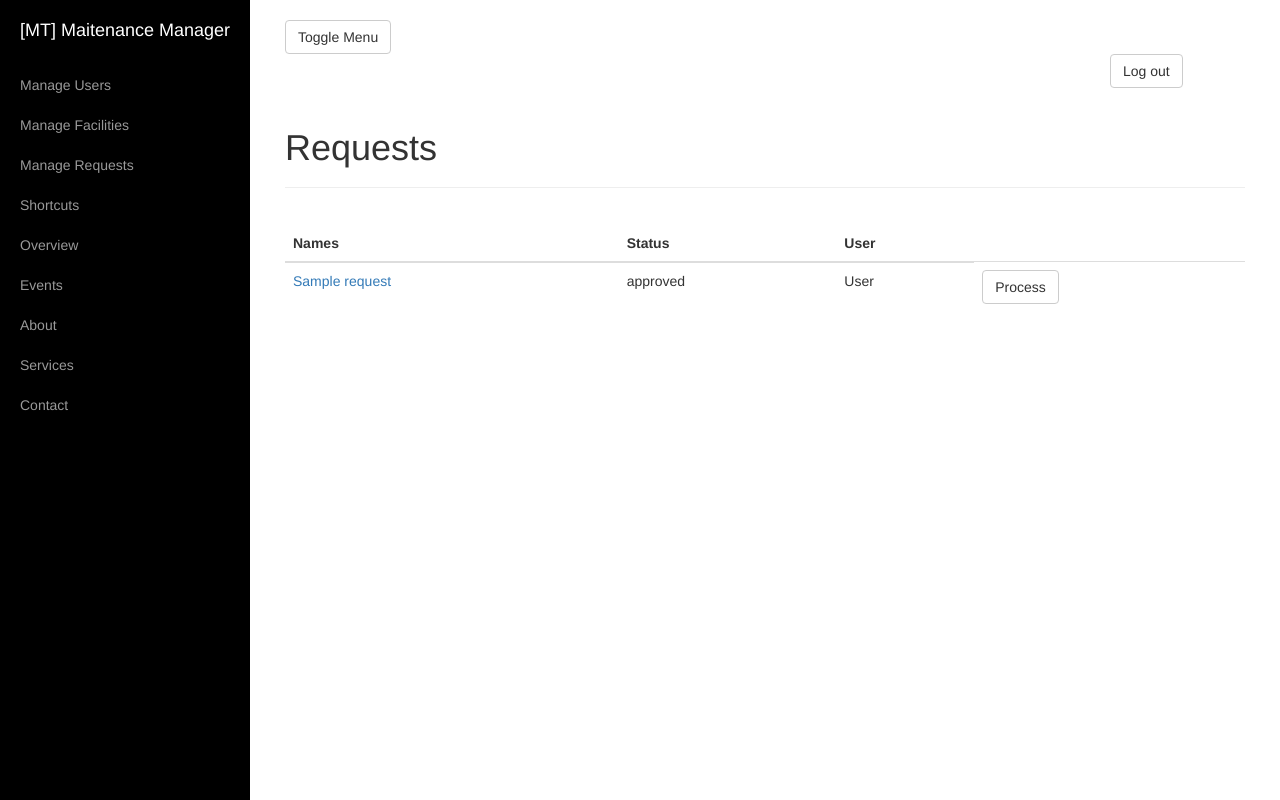
After one commit to GDP254/bc-14-maintenance-tracker, a Flask app: page /requests/view in a window 1280 px wide. The commit adds this page. Run offline with Flask 2, Linux system fonts and the light colour scheme; a user stored in the database is signed in; tables that the repository leaves empty hold one stand-in row (values such as "Sample post"); parts of the project's set-up code (start-up, migrations or seed data) failed here and were passed over; some libraries are stand-ins or nearby versions.

Commit message:
[Feature] Adding request functionality

```diff
--- a/app/templates/base.html
+++ b/app/templates/base.html
@@ -25,7 +25,7 @@
                     <a href="{{ url_for('view_facilities') }}">Manage Facilities</a>
                 </li>
                 <li>
-                    <a href="{{ url_for('register_request') }}">Manage Requests</a>
+                    <a href="{{ url_for('view_requests') }}">Manage Requests</a>
                 </li>
                 <li>
                     <a href="#">Shortcuts</a>
--- /dev/null
+++ b/app/templates/table_requests.html
@@ -0,0 +1,33 @@
+{% extends "table_base.html" %}
+
+{% block page_header %}
+<h1>Requests</h1>
+{% endblock %}
+
+{% block table_caption %}
+{% endblock %}
+
+{% block table_head %}
+<tr>
+    <th>Names</th>
+    <th>Status</th>
+    <th>User</th>
+</tr>
+{% endblock %}
+
+{% block table_body %}
+{% for request in data %}
+<tr>
+    <td>
+    	<a href="{{ url_for('process_request', requestid=request.id) }}">
+    	{{ request.name }}
+    	</a>
+    </td>
+    <td>{{ request.status }}</td>
+    <td>{{ request.user.lname }}</td>
+    <td>
+    	<a href="{{ url_for('process_request', requestid=request.id) }}" class="btn btn-default">Process</a>
+    </td>
+</tr>
+{% endfor %}
+{% endblock %}
--- a/app/views.py
+++ b/app/views.py
@@ -3,8 +3,8 @@
 from flask import flash, render_template, session, redirect, url_for, request, abort
 
 from app import app, db
-from forms import SigninForm, RegisterForm, RegisterFacilityForm, UserForm, RegisterRequestForm
-from models import User, Facility
+from forms import SigninForm, RegisterForm, RegisterFacilityForm, UserForm, RegisterRequestForm, ProcessRequestForm
+from models import User, Facility, Request
 from flask_login import login_user, logout_user, login_required, current_user
 from sms import send_sms
 
@@ -115,7 +115,46 @@ def manage_facility(facilityid):
 def register_request():
 	form = RegisterRequestForm()
 	if form.validate_on_submit():
-		pass
+		req = Request(name=form.name.data,
+			notes=form.notes.data,
+			facility_id=form.facility.data,
+			#photo=form.photo.data,
+			user_id=current_user.id)
+		db.session.add(req)
 		return redirect(url_for('index'))
 	#Request facility details and set envroment variables
 	return render_template("request_register.html", form=form, title="Register Requests")
+
+@app.route('/requests/view')
+@login_required
+def view_requests():
+	requests = Request.query.all()
+	return render_template("table_requests.html", data=requests)
+
+@app.route('/request/<requestid>/process', methods=['GET', 'POST'])
+@login_required
+def process_request(requestid):
+	req = Request.query.filter(Request.id == requestid).first()
+	if req is None:
+		abort(404)
+	form = ProcessRequestForm()
+	if form.validate_on_submit():
+		req.status = form.status.data
+		req.admin_comment = form.comments.data
+		req.assignee_name = form.contact_name.data
+		req.assignee_number = form.contact_phone.data
+		req.admin_id = current_user.id
+		db.session.add(req)
+		if req.status == 'approved':
+			send_sms(req.assignee_number, 'req: '+str(req.id)+' at'+req.facility.name)
+		else:
+			#notify user
+			pass
+		flash('Request processed')
+		return redirect(url_for('view_requests'))
+	form.status.data = req.status
+	form.comments.data = req.admin_comment
+	form.contact_name.data = req.assignee_name
+	form.contact_phone.data = req.assignee_number
+	#Request facility details and set envroment variables
+	return render_template("request_register.html", form=form, title="Process Requests")
```
Also changed, not shown: app/forms.py (+8 -1 lines), app/models.py (+8 -5 lines), migrations/versions/486a08f1700e_.py (added, +28 -0 lines), migrations/versions/669520b92ead_.py (added, +36 -0 lines), migrations/versions/de66b9e734a0_.py (added, +32 -0 lines).
